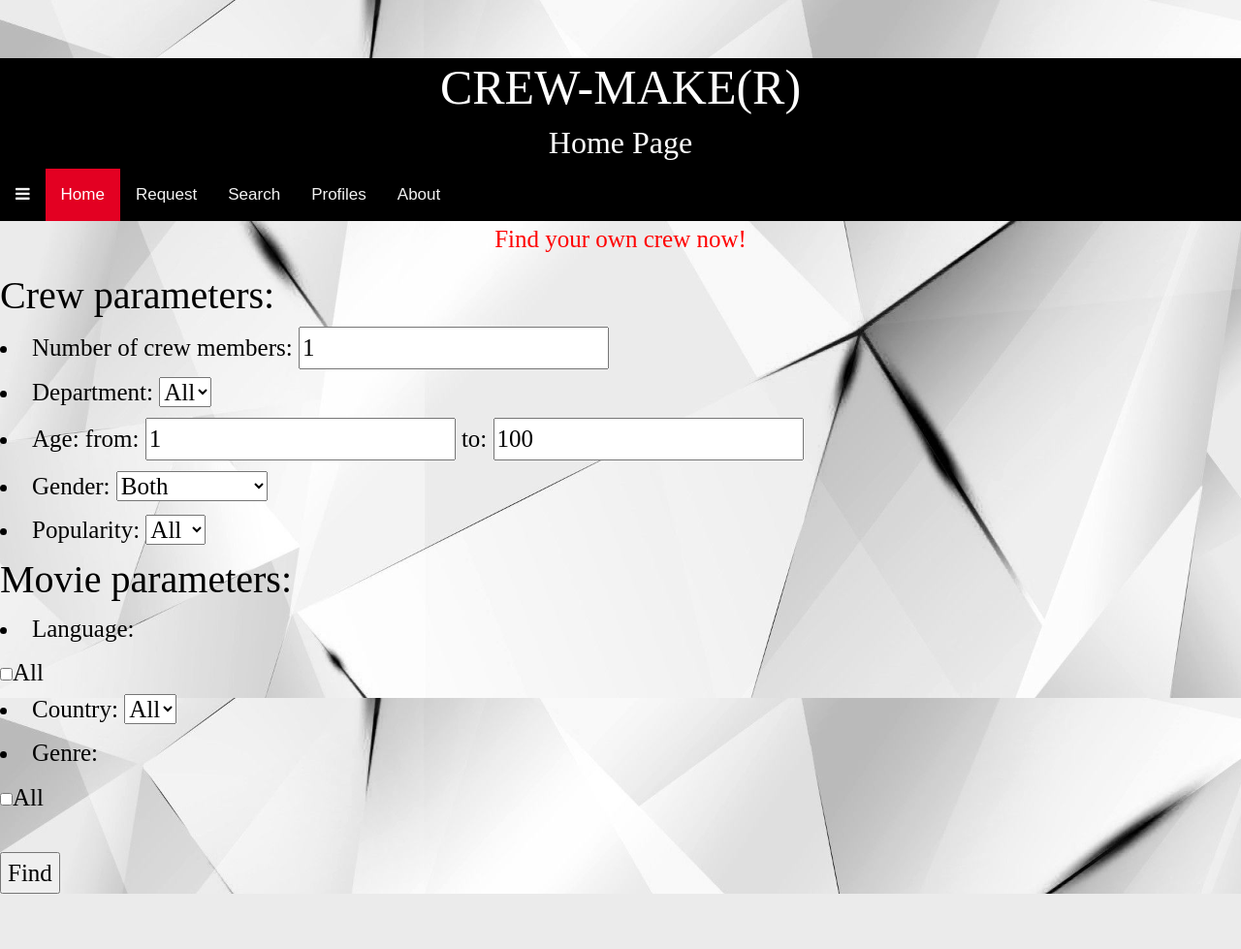
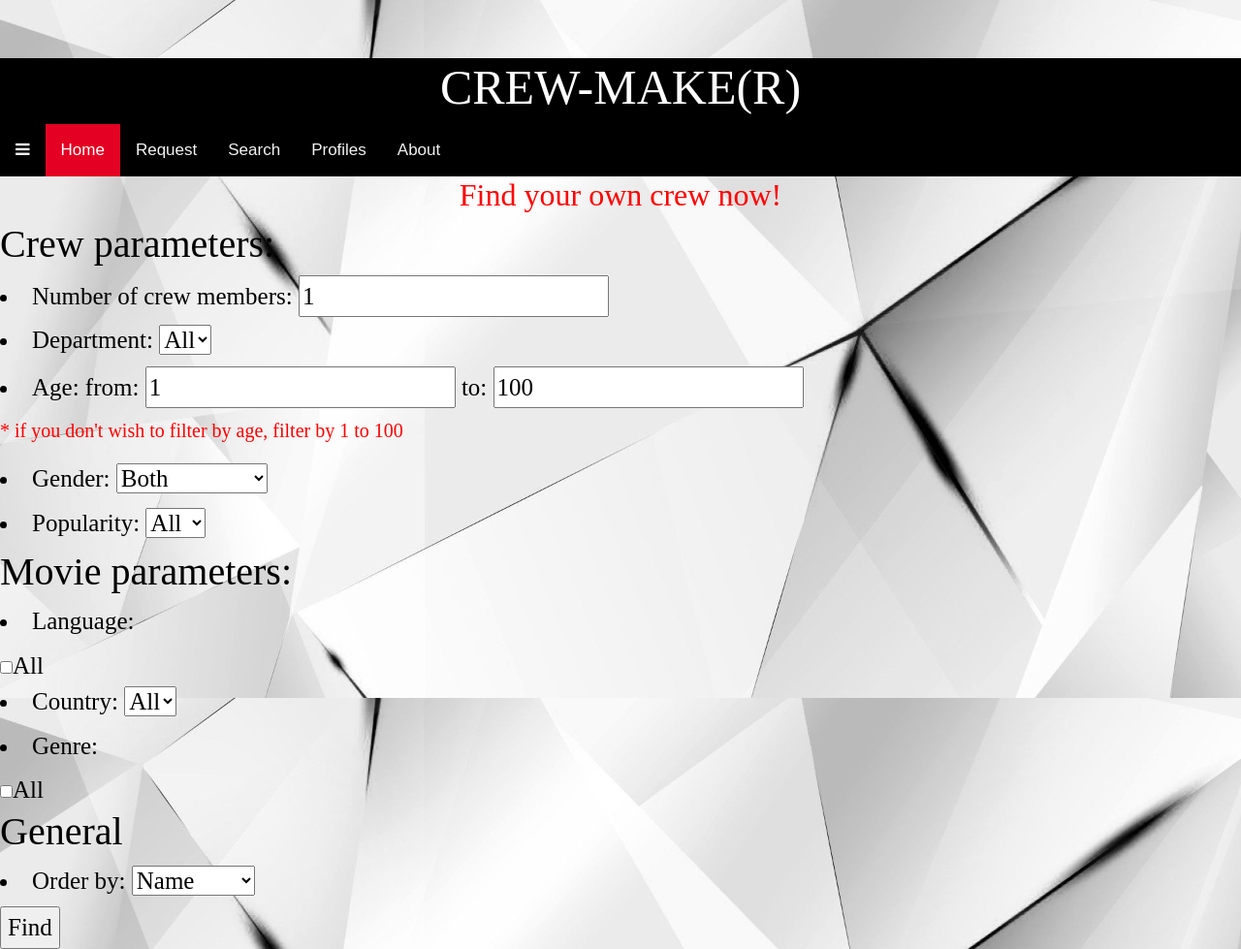
Before and after one commit to mor282/DBS, a Flask app: page /search in a window 1280 px wide. Shown: the whole page at 97% size. Before the commit the page ends 922 px from the top, so only its background shows below. Run offline with Flask 2, Linux system fonts and the light colour scheme; data that the repository does not hold is empty; some libraries are stand-ins or nearby versions.

Commit message:
Add files via upload

```diff
--- a/DBS_FINAL_PROJECT/SRC/APPLICATION-SOURCE-CODE/templates/layout.html
+++ b/DBS_FINAL_PROJECT/SRC/APPLICATION-SOURCE-CODE/templates/layout.html
@@ -17,11 +17,9 @@
 		  <link rel="stylesheet" href = "../static/style.css">
 			<h1 style="color:white; text-align:center; font-family:algerian; font-size:50px; background-color:black;">
 				CREW-MAKE(R) </h1>
-			<h2 style="font-family:bradley hand ITC; text-align:center; color:white;">
-				Home Page</h2>
 			<a href="javascript:void(0);" class="icon" onclick="myFunction()">
 			<i class="fa fa-bars"></i>
-      <a href="{{url_for('home')}}" class="active">Home</a>
+			<a href="{{url_for('home')}}" class="active">Home</a>
 			<a href="{{url_for('index')}}">Request</a>
 			<a href="{{url_for('search')}}">Search</a>
 			<a href="{{url_for('profiles')}}">Profiles</a>
--- a/DBS_FINAL_PROJECT/SRC/APPLICATION-SOURCE-CODE/templates/regular_search.html
+++ b/DBS_FINAL_PROJECT/SRC/APPLICATION-SOURCE-CODE/templates/regular_search.html
@@ -3,17 +3,17 @@
 
 <div  style="font-size:25px; font-family:berlin sans fb; color:black;">
 	<link rel="stylesheet" type="text/css" href = "../static/s.css">
-	<p style="color:red; text-align:center;">Find your own crew now!</p>
+	<h2 style="color:red; text-align:center;">Find your own crew now!</h2>
 	<form action="/search_results" method="post" style="color:black">
 		<h1> Crew parameters: </h1>
 		<li>
 			<label>Number of crew members:</label>
-			<input type="number" id="number" value="1">
+			<input type="number" id="number" name="number" value="1">
 		</li>
 		<li>
 				<label>Department:</label>
-				<select name="department" id="department">
-					<option value="All">All</option>
+				<select name="depart" id="department">
+					<option value="all">All</option>
 							{% for l in lst[:-1] %}  <! ignoring null >
 					<option value="{{l[0]}}">{{l[0]}}</option>
 							{% endfor %}
@@ -21,11 +21,12 @@
 		</li>
 		<li>
 			<label>Age:</label>
-			<label>from: <input type="number" id="from" value="1"></label>
-			<label>to: <input type="number" id="to" value="100"></label>
+			<label>from: <input type="number" id="from" name="from" value="1"></label>
+			<label>to: <input type="number" id="to" name="to" value="100"></label>
 		</li>
+		<p style="color:red; font-size:20px;">* if you don't wish to filter by age, filter by 1 to 100</p>
 		<li>
-			<label>Gender: </label>
+			<label name="gender">Gender: </label>
 			<select>
 				<option value="both">Both</option>
 				<option value="0">Only males</option>
@@ -33,7 +34,7 @@
 			</select>
 		</li>
 		<li>
-			<label>Popularity: </label>
+			<label name="pop">Popularity: </label>
 			<select>
 				<option value="0">All</option>
 				<option value="1">1+</option>
@@ -50,9 +51,9 @@
 		</li>
 		<h1> Movie parameters: </h1>
 		<li><label>Language:</label><br>
-				<input type="checkbox" name="all" value="all">All</input>
+				<input type="checkbox" name="lang" value="all">All</input>
 						{% for lan in languages %}
-				<label><input type="checkbox" name="{{lan[0]}}" value="{{lan[0]}}">{{lan[0]}}
+				<label><input type="checkbox" name="lang" value="{{lan[0]}}">{{lan[0]}}
 				</input></label>
 						{% endfor %}
 		</li>
@@ -65,15 +66,23 @@
 			</select>
 		</li>
 		<li><label>Genre:</label><br>
-				<input type="checkbox" name="all" value="all">All</input>
+				<input type="checkbox" name="genre" value="all">All</input>
 						{% for g in genres %}
-				<label><input type="checkbox" name="{{g[0]}}" value="{{g[0]}}">{{g[0]}}
+				<label><input type="checkbox" name="genre" value="{{g[0]}}">{{g[0]}}
 				</input></label>
 						{% endfor %}
 		</li>
+		<h1>General</h1>
+		<li><label>Order by: </label>
+			<select name="orderby">
+				<option value="name">Name</option>
+				<option value="popularity">Popularity</option>
+				<option value="age">Age</option>
+			</select>
+		</li>
 
-		<br><input type="submit" value="Find">
-	  </form>
+		<input type="submit" value="Find" style="text-align:center">
+	</form>
 </div>
 
 {% endblock %}
```
Also changed, not shown: DBS_FINAL_PROJECT/SRC/APPLICATION-SOURCE-CODE/templates/search_res.html (added, +52 -0 lines).
